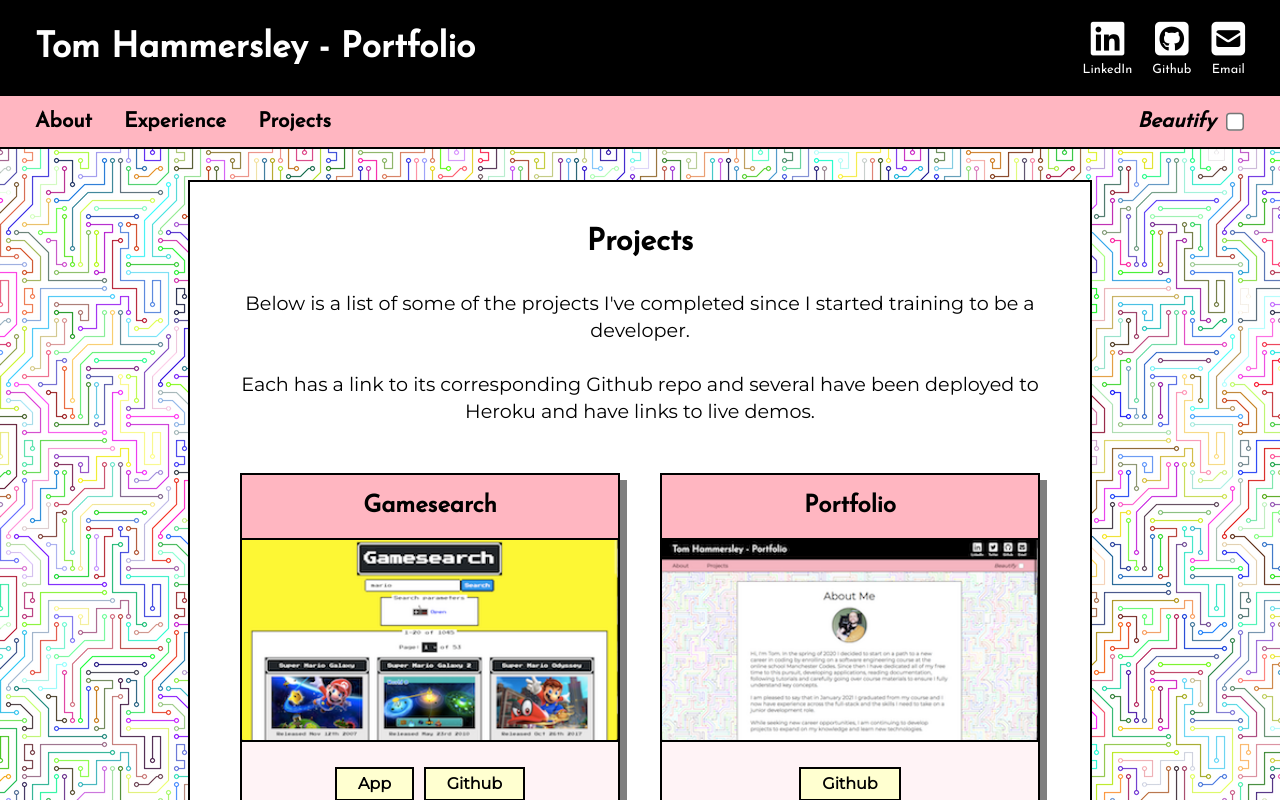
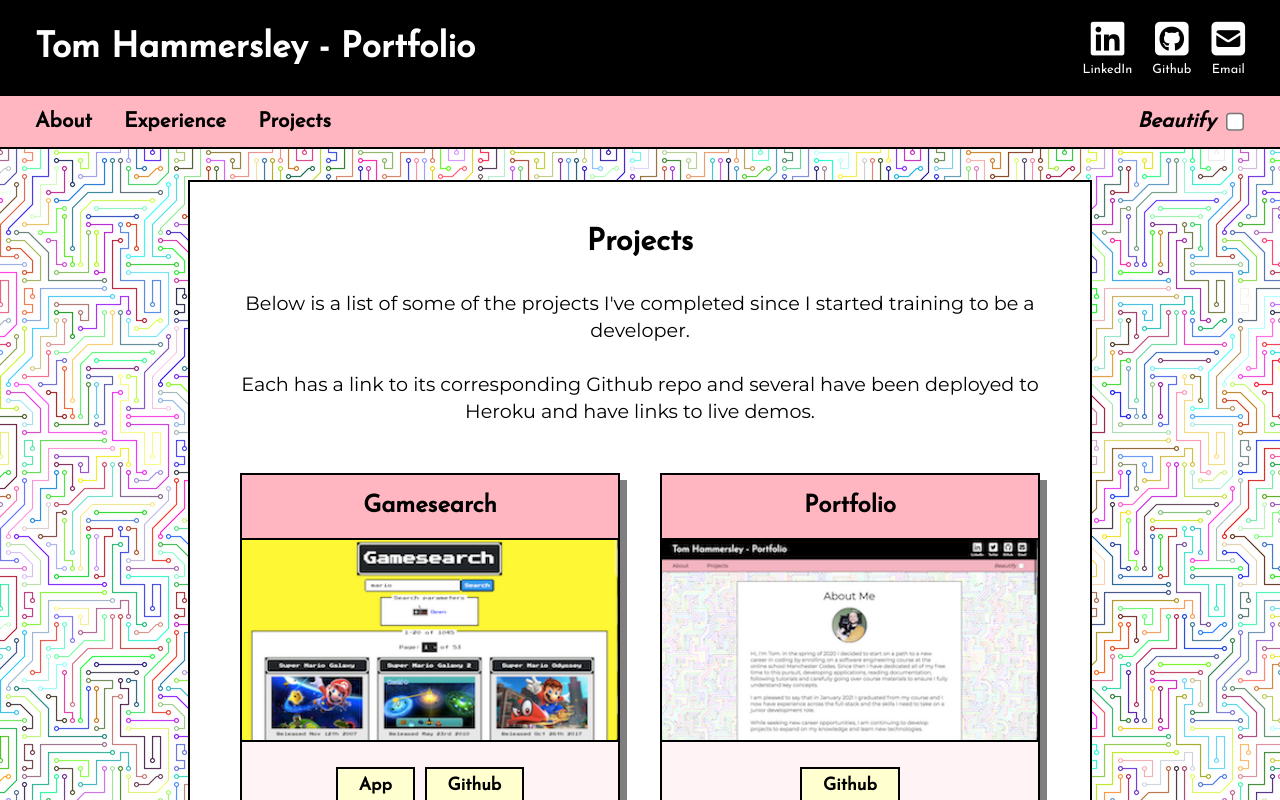
Before and after one commit to scented-wiring/portfolio, a React (Create React App) app: page /projects in a window 1280 px wide. Shown: the top 800 px of the page. Built offline with nearby package versions, Linux system fonts and the light colour scheme.

Commit message:
apply secondary font to project links

```diff
--- a/src/styles/Projects.css
+++ b/src/styles/Projects.css
@@ -78,9 +78,10 @@
   border: 2px solid black;
   background-color: #ffffd0;
   color: black;
-  padding: 0.3rem 1.3rem 0.4rem;
+  padding: 0.5rem 1.3rem 0.4rem;
   margin: 0 5px 0 5px;
-  font-size: 1rem;
+  font-size: 1.1rem;
+  font-family: "Josefin Sans", sans-serif;
 }
 
 .project-links a:hover {
```
